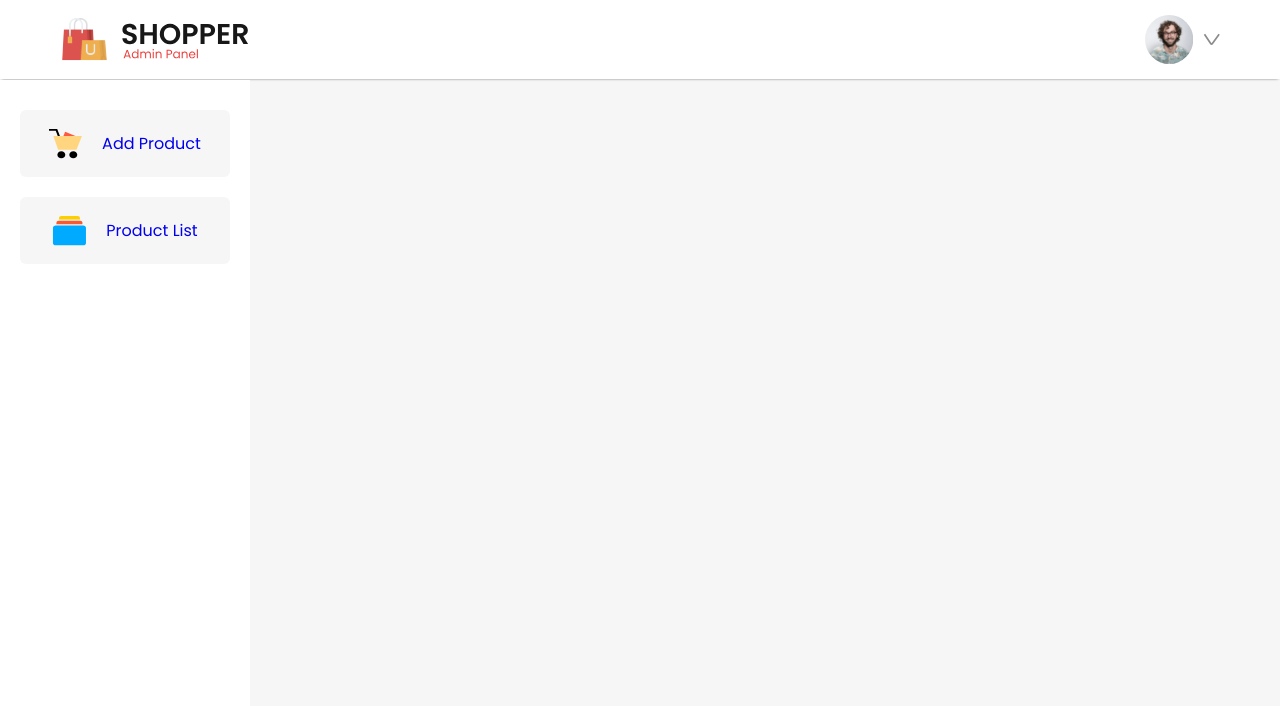
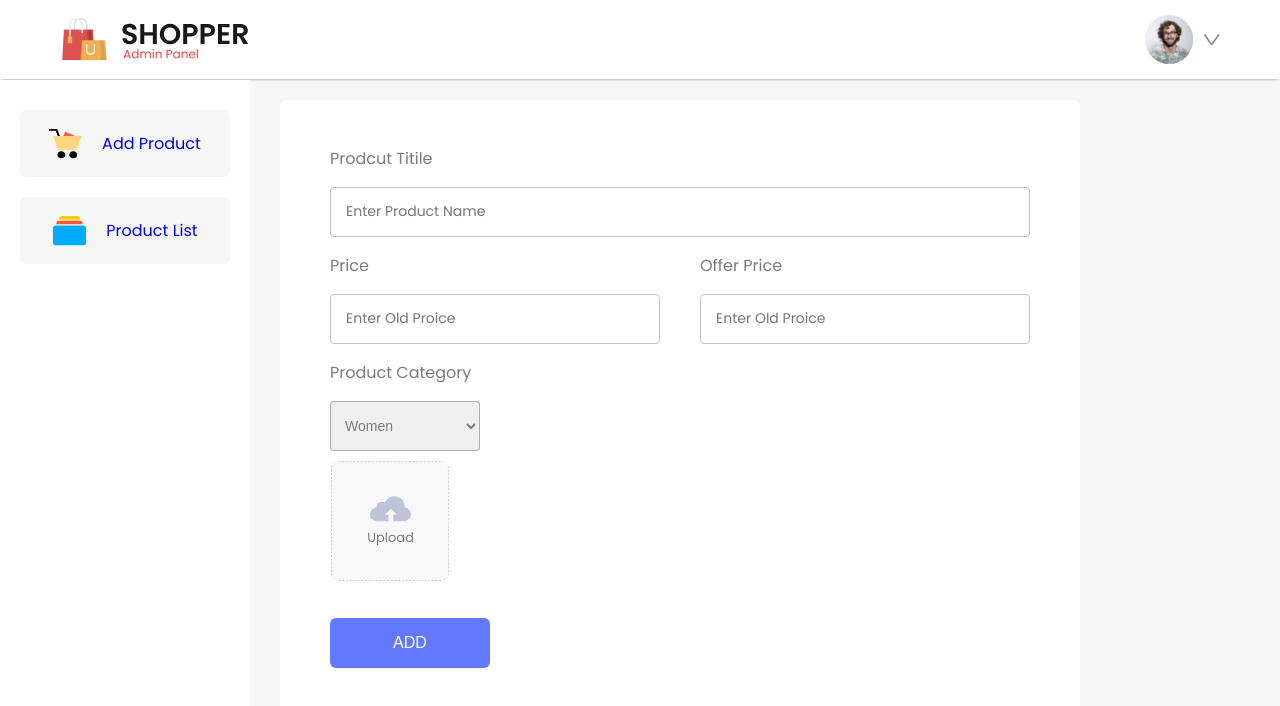
Before and after one commit to Shajjad002/E-Commerce, a React (Vite) app in the folder Admin/: page /addproduct in a window 1280 px wide. Shown: the top 706 px of the page. Built offline with nearby package versions, Linux system fonts and the light colour scheme.

Commit message:
add product

```diff
--- a/Admin/src/Components/AddProduct/AddProduct.css
+++ b/Admin/src/Components/AddProduct/AddProduct.css
@@ -0,0 +1,73 @@
+.add-product{
+    box-sizing: border-box;
+    width: 100%;
+    max-width: 800px;
+    padding: 30px 50px;
+    margin: 20px 30px;
+    border-radius: 6px;
+    background: #fff;
+}
+
+.addproduct-itemfield{
+    width: 100%;
+    color: #7b7b7b;
+    font-size: 16px;
+}
+
+.addproduct-itemfield input{
+    box-sizing: border-box;
+    width: 100%;
+    height: 50px;
+    border-radius: 4px;
+    padding-left: 15px;
+    border: 1px solid #c3c3c3;
+    outline: none;
+    color: #7b7b7b;
+    font-family: 'Poppins';
+    font-size: 14px;
+}
+
+.addproduct-price{
+    display: flex;
+    gap: 40px;
+}
+
+.add-product-selector{
+    padding: 10px;
+    width: 150px;
+    height: 50px;
+    font-size: 14px;
+    color: #7b7b7b;
+    border: 1px solid #7b7b7b8d;
+    border-radius: 4px;
+}
+
+.addproduct-thumnail-img{
+    width: 120px;
+    height: 120px;
+    border-radius: 10px;
+    object-fit: contain;
+    margin: 10px 0px;
+}
+.addproduct-btn{
+    margin-top: 20px;
+    width: 160px;
+    height: 50px;
+    border-radius: 6px;
+    background: #6079ff;
+    border: none;
+    cursor: pointer;
+    color: #fff;
+    font-size: 16px;
+    font-weight: 500;
+}
+
+@media(max-width:800px)
+{
+    .add-product{
+        width: auto;
+        padding: 30px;
+        margin: 20px;
+    }
+
+}
--- a/Admin/src/Components/AddProduct/AddProduct.jsx
+++ b/Admin/src/Components/AddProduct/AddProduct.jsx
@@ -1,9 +1,91 @@
-import React from 'react'
+import React, { useState } from 'react'
 import './AddProduct.css'
+import upload_area from '../../assets/upload_area.svg'
 
 const AddProduct = () => {
+
+  const [image,setImage]=useState(false);
+  const [productDetails,setProductDetails] =useState({
+    name: "",
+    image:"",
+    category: "",
+    new_price: "",
+    old_price: ""
+  })
+
+  const imageHandler=(e) =>{
+    setImage(e.target.files[0]);
+  }
+
+  const changeHandler=(e)=>{
+    setProductDetails({...productDetails,[e.target.name]:e.target.value})
+  }
+
+  const Add_Product = async ()=>{
+    console.log(productDetails);
+    let responseData;
+    let product = productDetails;
+
+    let formData = new FormData();
+    formData.append('product',image);
+
+    await fetch('http://localhost:4000/upload',{
+      method:'POST',
+      headers:{
+        Accept: 'application/json',
+      },
+      body:formData,
+    }).then((resp) => resp.json()).then((data)=>{responseData=data});
+
+    if(responseData.success)
+    {
+      product.image=responseData.image_url;
+      console.log(product);
+      await fetch ('http://localhost:4000/allproducts',{
+        method:'POST',
+        headers:{
+          Accept: 'application/json',
+          'Content-Type': 'application/json',
+        },
+        body:JSON.stringify(product),
+      }).then((resp)=>resp.json()).then((data)=>{
+        data.success?alert("Product Added"):alert("Failed")
+      })
+    }
+  }
+
   return (
     <div className='add-product'>
+        <div className="addproduct-itemfield">
+           <p>Prodcut Titile</p>
+            <input value={productDetails.name} onChange={changeHandler} type="text" name='name' placeholder='Enter Product Name' />
+        </div>
+        <div className="addproduct-price">
+          <div className="addproduct-itemfield">
+             <p>Price</p>
+             <input value={productDetails.old_price}  onChange={changeHandler} type="text" name='old_price' placeholder='Enter Old Proice' />
+          </div>
+          <div className="addproduct-itemfield">
+             <p>Offer Price</p>
+             <input value={productDetails.new_price}  onChange={changeHandler}  type="text" name='new_price' placeholder='Enter Old Proice' />
+          </div>
+
+        </div>
+        <div className="addproduct-itemfield">
+          <p>Product Category</p>
+          <select name="category" className='add-product-selector' value={productDetails.category}  onChange={changeHandler}>
+            <option value="women">Women</option>
+            <option value="men">Men</option>
+            <option value="kid">Kid</option>
+          </select>
+        </div>
+        <div className="addproduct-itemfield">
+            <label htmlFor="file-input">
+              <img src={image?URL.createObjectURL(image):upload_area} className='addproduct-thumnail-img' alt="" />
+            </label>
+            <input onChange={imageHandler} type="file" name='image' id='file-input' hidden />
+        </div>
+        <button className='addproduct-btn' onClick={()=>{Add_Product()}} >ADD</button>
 
     </div>
   )
```
